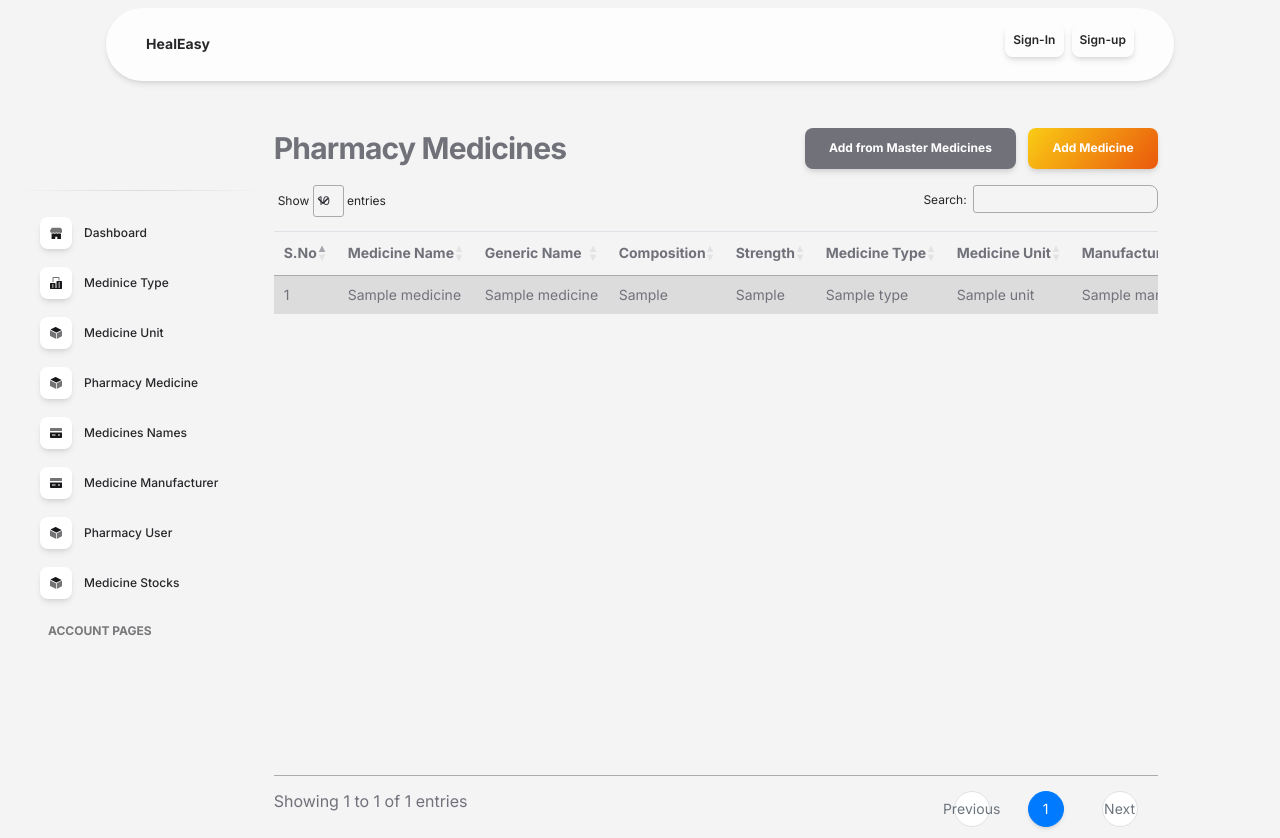
After one commit to bringthelight/MedTrail, a Flask app: page /medicines in a window 1280 px wide. The commit adds this page. Run offline with Flask 3, Linux system fonts and the light colour scheme; tables that the repository leaves empty or names only in its code hold one stand-in row (values such as "Sample post"); one stand-in notice (Sample message) is shown; lists and menus that the app fills with data are empty; parts of the project's set-up code (start-up, migrations or seed data) failed here and were passed over; some libraries are stand-ins or nearby versions.

Commit message:
create pharmacy medicine

```diff
--- a/app.py
+++ b/app.py
@@ -9,6 +9,7 @@ from data_fetch.route import data_fetch
 from action.edit import edit
 from login.pharmacy_users import users_bp
 from medicine.medicine_brand import brand_bp
+from medicine.pharmacy_med import pharm_name
 from medicine.medicine_stock import medstock
 from flask_mysqldb import MySQL
 import sys
@@ -36,6 +37,7 @@ app.register_blueprint(delete_bp)
 app.register_blueprint(edit_bp)
 app.register_blueprint(med_bp)
 app.register_blueprint(med_name)
+app.register_blueprint(pharm_name)
 app.register_blueprint(users_bp)
 app.register_blueprint(brand_bp)
 app.register_blueprint(medstock)
--- a/package/templates/dashboard.html
+++ b/package/templates/dashboard.html
@@ -149,6 +149,35 @@
               </svg>
             </div>
             <span class="nav-link-text ms-1">Medicine Unit</span>
+          </a>
+        </li>
+        <li class="nav-item">
+          <a class="nav-link  " href="/medicines">
+            <div
+              class="icon icon-shape icon-sm shadow border-radius-md bg-white text-center me-2 d-flex align-items-center justify-content-center">
+              <svg width="12px" height="12px" viewBox="0 0 42 42" version="1.1" xmlns="http://www.w3.org/2000/svg"
+                xmlns:xlink="http://www.w3.org/1999/xlink">
+                <title>box-3d-50</title>
+                <g stroke="none" stroke-width="1" fill="none" fill-rule="evenodd">
+                  <g transform="translate(-2319.000000, -291.000000)" fill="#FFFFFF" fill-rule="nonzero">
+                    <g transform="translate(1716.000000, 291.000000)">
+                      <g transform="translate(603.000000, 0.000000)">
+                        <path class="color-background"
+                          d="M22.7597136,19.3090182 L38.8987031,11.2395234 C39.3926816,10.9925342 39.592906,10.3918611 39.3459167,9.89788265 C39.249157,9.70436312 39.0922432,9.5474453 38.8987261,9.45068056 L20.2741875,0.1378125 L20.2741875,0.1378125 C19.905375,-0.04725 19.469625,-0.04725 19.0995,0.1378125 L3.1011696,8.13815822 C2.60720568,8.38517662 2.40701679,8.98586148 2.6540352,9.4798254 C2.75080129,9.67332903 2.90771305,9.83023153 3.10122239,9.9269862 L21.8652864,19.3090182 C22.1468139,19.4497819 22.4781861,19.4497819 22.7597136,19.3090182 Z">
+                        </path>
+                        <path class="color-background opacity-6"
+                          d="M23.625,22.429159 L23.625,39.8805372 C23.625,40.4328219 24.0727153,40.8805372 24.625,40.8805372 C24.7802551,40.8805372 24.9333778,40.8443874 25.0722402,40.7749511 L41.2741875,32.673375 L41.2741875,32.673375 C41.719125,32.4515625 42,31.9974375 42,31.5 L42,14.241659 C42,13.6893742 41.5522847,13.241659 41,13.241659 C40.8447549,13.241659 40.6916418,13.2778041 40.5527864,13.3472318 L24.1777864,21.5347318 C23.8390024,21.7041238 23.625,22.0503869 23.625,22.429159 Z">
+                        </path>
+                        <path class="color-background opacity-6"
+                          d="M20.4472136,21.5347318 L1.4472136,12.0347318 C0.953235098,11.7877425 0.352562058,11.9879669 0.105572809,12.4819454 C0.0361450918,12.6208008 6.47121774e-16,12.7739139 0,12.929159 L0,30.1875 L0,30.1875 C0,30.6849375 0.280875,31.1390625 0.7258125,31.3621875 L19.5528096,40.7750766 C20.0467945,41.0220531 20.6474623,40.8218132 20.8944388,40.3278283 C20.963859,40.1889789 21,40.0358742 21,39.8806379 L21,22.429159 C21,22.0503869 20.7859976,21.7041238 20.4472136,21.5347318 Z">
+                        </path>
+                      </g>
+                    </g>
+                  </g>
+                </g>
+              </svg>
+            </div>
+            <span class="nav-link-text ms-1"> Pharmacy Medicine </span>
           </a>
         </li>
         <li class="nav-item">
@@ -689,6 +718,23 @@
     });
   });
 </script>
+
+<!-- Phone number validations -->
+<script>
+  const phoneInput = document.getElementById('phone');
+
+  phoneInput.addEventListener('input', function () {
+    // Remove all non-digit characters
+    let digits = this.value.replace(/\D/g, '');
+
+    // Limit to first 10 digits
+    if (digits.length > 10) {
+      digits = digits.slice(0, 10);
+    }
+
+    this.value = digits;
+  });
+</script>
 </body>
 
 </html>
--- /dev/null
+++ b/package/templates/pharmacy_medicine.html
@@ -0,0 +1,243 @@
+    {% extends "dashboard.html" %}
+
+    {% block title %}Medicines{% endblock %}
+
+    {% block content %}
+
+    <div class="container-sm mt-8 px-8">
+    <div class="row">
+        <div class="col-lg-12 offset-lg-1">
+
+        {% with messages = get_flashed_messages(with_categories=true) %}
+        {% if messages %}
+        {% for category, message in messages %}
+        <div class="alert alert-{{ category }} alert-dismissible fade show" role="alert">
+            {{ message }}
+            <button type="button" class="btn-close" data-bs-dismiss="alert" aria-label="Close"><svg
+                xmlns="http://www.w3.org/2000/svg" width="24" height="24" fill="black" class="bi bi-x-lg"
+                viewBox="0 0 16 16">
+                <path
+                d="M2.146 2.854a.5.5 0 1 1 .708-.708L8 7.293l5.146-5.147a.5.5 0 0 1 .708.708L8.707 8l5.147 5.146a.5.5 0 0 1-.708.708L8 8.707l-5.146 5.147a.5.5 0 0 1-.708-.708L7.293 8z" />
+            </svg></button>
+        </div>
+        {% endfor %}
+        {% endif %}
+        {% endwith %}
+
+        <div class="table_heading d-flex justify-content-between">
+            <h3 class="text-secondary">Pharmacy Medicines</h3>
+            <div>
+              <a href="{{ url_for('pharm_name.select_master_medicines') }}" class="btn btn-secondary me-2">
+                Add from Master Medicines
+              </a>
+              <button type="button" class="btn bg-gradient-primary" data-bs-toggle="modal" data-bs-target="#addmednames">
+                Add Medicine
+              </button>
+            </div>
+          </div>
+
+        <table id="med" class="table table-sm table-striped align-middle text-nowrap small">
+            <thead>
+            <tr>
+                <th>S.no</th>
+                <th>Medicine Name</th>
+                <th>Generic Name</th>
+                <th>Composition</th>
+                <th>Strength</th>
+                <th>Medicine Type</th>
+                <th>Medicine Unit</th>
+                <th>Manufacturer</th>
+                <th>Actions</th>
+            </tr>
+            </thead>
+            <tbody>
+            {% for item in data %}
+            <tr>
+                <td>{{ loop.index }}</td>
+                <td>{{item.medicine_name}}</td>
+                <td>{{item.generic_name}}</td>
+                <td>{{item.composition}}</td>
+                <td>{{item.strength}}</td>
+                <td>{{item.type_name}}</td>
+                <td>{{item.unit_short_name}}</td>
+                <td>{{item.manufacturer_name}}</td>
+                <td>
+                <a href="#" data-bs-toggle="modal" data-bs-target="#editmednames{{item.id}}">
+                    <i class="bi bi-pencil-square mx-3"></i>
+                </a>
+
+                <div class="modal fade" id="editmednames{{item.id}}" tabindex="-1"
+                    aria-labelledby="editmednames{{item.id}}" aria-hidden="true">
+                    <div
+                    class="modal-dialog modal-lg modal-dialog-centered d-flex justify-content-center align-items-center">
+                    <div class="modal-content border-0 shadow w-50">
+                        <div class="modal-header form-header">
+                        <h5 class="modal-title" id="editmednames{{item.id}}">Edit Medicine Details</h5>
+                        <button type="button" class="btn-close btn-close-white" data-bs-dismiss="modal"
+                            aria-label="Close"></button>
+                        </div>
+                        <div class="modal-body">
+                        <form action="{{ url_for('pharm_name.edit_mednames', id=item.id) }}" method="POST">
+
+                            <div class="row">
+                            <div class="mb-3 col-md-6">
+                                <label for="type" class="form-label">Medicine Name</label>
+                                <input type="text" class="form-control" id="type" name="medicine_name"
+                                value="{{item.medicine_name}}" required>
+                            </div>
+
+                            <div class="mb-3 col-md-6">
+                                <label for="description" class="form-label">Generic Name</label>
+                                <input class="form-control" id="input" name="genericname" value="{{item.generic_name}}">
+                            </div>
+                            </div>
+
+                            <div class="mb-3">
+                            <label for="description" class="form-label">Composition</label>
+                            <input class="form-control" type="text" id="input" name="composition"
+                                value="{{item.composition}}">
+                            </div>
+
+                            <div class="row">
+                            <div class="mb-3 col-md-6">
+                                <label for="description" class="form-label">Medicine Type</label>
+                                <select class="form-select" name="type_id" id="type_id">
+                                <option value="{{item.type_id}}">{{item.type_name}}</option>
+                                {% for type in med_types %}
+                                {% if type.id != item.type_id %}
+                                <option value="{{type.id}}">{{ type.type_name }}</option>
+                                {% endif %}
+                                {% endfor %}
+                                </select>
+                            </div>
+
+                            <div class="mb-3 col-md-6">
+                                <label for="description" class="form-label">Medicine Unit</label>
+                                <select class="form-select" name="unit_id" id="unit_id">
+                                <option value="{{ item.unit_id }}">{{ item.unit_short_name }}</option>
+                                {% for unit in med_units %}
+                                {% if unit.id != item.unit_id %}
+                                <option value="{{unit.id}}">{{ unit.unit_short_name }}</option>
+                                {% endif %}
+                                {% endfor %}
+                                </select>
+                            </div>
+                            </div>
+
+                            <div class="mb-3">
+                            <label for="description" class="form-label">Strength</label>
+                            <input class="form-control" id="input" name="strenght" value="{{item.strength}}">
+                            </div>
+
+                            <div class="mb-3">
+                            <label for="description" class="form-label">Manufacturer</label>
+                            <select class="form-select" name="manufacturer_id" id="manufacturer_id">
+                                <option value="{{ item.manufacturer_id }}">{{ item.manufacturer_name }}</option>
+                                {% for manufacturer in manu %}
+                                {% if manufacturer.id != item.manufacturer_id %}
+                                    <option value="{{manufacturer.id}}">{{ manufacturer.manufacturer_name }}</option>
+                                {% endif %}
+                                {% endfor %}
+                            </select>
+                            </div>
+
+                            <div class="text-end">
+                            <button type="submit" class="btn bg-gradient-primary">Submit</button>
+                            <button type="button" class="btn btn-secondary me-2" data-bs-dismiss="modal">Cancel</button>
+                            </div>
+                        </form>
+                        </div>
+                    </div>
+                    </div>
+                </div>
+
+                <a href="{{ url_for('pharm_name.delete_mednames', id=item.id, medicine_name=item.medicine_name) }}"
+                    onclick="return confirm('Are you sure you want to delete {{ item.medicine_name }}?');">
+                    <i class="bi bi-trash-fill mx-3"></i>
+                </a>
+                </td>
+            </tr>
+            {% endfor %}
+            </tbody>
+        </table>
+
+        </div>
+    </div>
+    </div>
+
+    <div class="modal fade" id="addmednames" tabindex="-1" aria-labelledby="addmednames" aria-hidden="true">
+    <div class="modal-dialog modal-lg modal-dialog-centered d-flex justify-content-center align-items-center">
+        <div class="modal-content border-0 shadow w-50">
+        <div class="modal-header form-header">
+            <h5 class="modal-title" id="addmednames">Add Medicine Details</h5>
+            <button type="button" class="btn-close btn-close-white" data-bs-dismiss="modal" aria-label="Close"></button>
+        </div>
+        <div class="modal-body">
+            <form action="{{ url_for('pharm_name.add_medicine') }}" method="POST">
+
+            <div class="row">
+                <div class="mb-3 col-md-6">
+                <label for="type" class="form-label">Medicine Name</label>
+                <input type="text" class="form-control" id="type" name="medsname" placeholder="Enter Medicine name"
+                    required>
+                </div>
+
+                <div class="mb-3 col-md-6">
+                <label for="description" class="form-label">Generic Name</label>
+                <input class="form-control" id="input" name="genericname" placeholder="Enter Generic Name">
+                </div>
+            </div>
+
+            <div class="mb-3">
+                <label for="description" class="form-label">Composition</label>
+                <input class="form-control" id="input" name="composition" placeholder="Enter Composition">
+            </div>
+
+            <div class="row">
+                <div class="mb-3 col-md-6">
+                <label for="description" class="form-label">Medicine Type</label>
+                <select class="form-select" name="type_id" id="type_id" required>
+                    <option value="">Select Type</option>
+                    {% for type in med_types %}
+                    <option value="{{type.id}}">{{ type.type_name }}</option>
+                    {% endfor %}
+                </select>
+                </div>
+
+                <div class="mb-3 col-md-6">
+                <label for="description" class="form-label">Medicine Unit</label>
+                <select class="form-select" name="unit_id" id="unit_id" required>
+                    <option value="">Select Unit</option>
+                    {% for unit in med_units %}
+                    <option value="{{unit.id}}">{{ unit.unit_short_name }}</option>
+                    {% endfor %}
+                </select>
+                </div>
+            </div>
+
+            <div class="mb-3">
+                <label for="description" class="form-label">Strength</label>
+                <input class="form-control" id="input" name="strenght" placeholder="Enter Strength">
+            </div>
+
+            <div class="mb-3">
+                <label for="description" class="form-label">Manufacturer</label>
+                <select class="form-select" name="manufacturer_id" id="manufacturer_id" required>
+                <option value="">Select Manufacturer</option>
+                {% for manufacturer in manu %}
+                <option value="{{manufacturer.id}}">{{ manufacturer.manufacturer_name }}</option>
+                {% endfor %}
+                </select>
+            </div>
+
+            <div class="text-end">
+                <button type="submit" class="btn bg-gradient-primary">Submit</button>
+                <button type="button" class="btn bg-gradient-secondary me-2" data-bs-dismiss="modal">Cancel</button>
+            </div>
+            </form>
+        </div>
+        </div>
+    </div>
+    </div>
+
+    {% endblock %}
```
Also changed, not shown: medicine/pharmacy_med.py (added, +180 -0 lines), package/templates/master_medicine_select.html (added, +77 -0 lines), package/templates/medicine_brand.html (+5 -5 lines), package/templates/medicine_stocks.html (+6 -6 lines), package/templates/medicine_type.html (+5 -5 lines), package/templates/medicine_unit.html (+5 -5 lines), package/templates/pharmacy_users.html (+14 -13 lines), package/templates/sign-up.html (+17 -1 lines).
